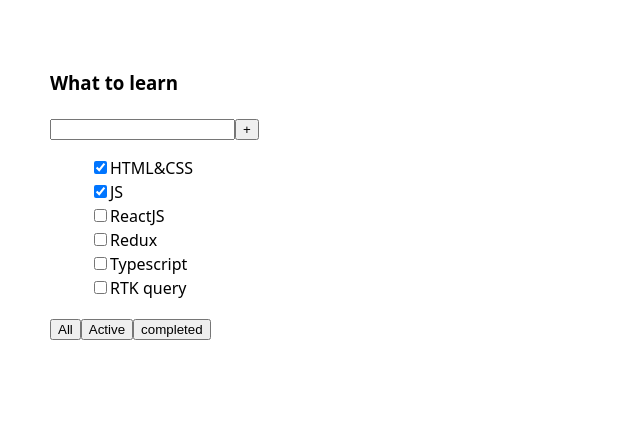
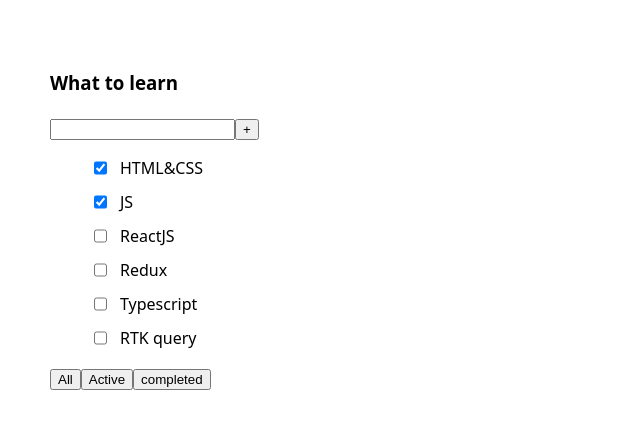
Before and after one commit to ElenaWebDev984/todolist_repetition, a React (Vite) app: page / in a window 1280 px wide. Shown: the top 428 px of the page, without its empty margins (0-640 px from the left). Built offline with nearby package versions, Linux system fonts and the light colour scheme.

Commit message:
added styles for links

```diff
--- a/src/index.css
+++ b/src/index.css
@@ -23,6 +23,14 @@ body {
   gap: 50px;
 }
 
+ul {
+  display: flex;
+  flex-direction: column;
+  gap: 10px;
+}
+
 li {
   list-style: none;
+  display: flex;
+  gap: 10px;
 }
```
